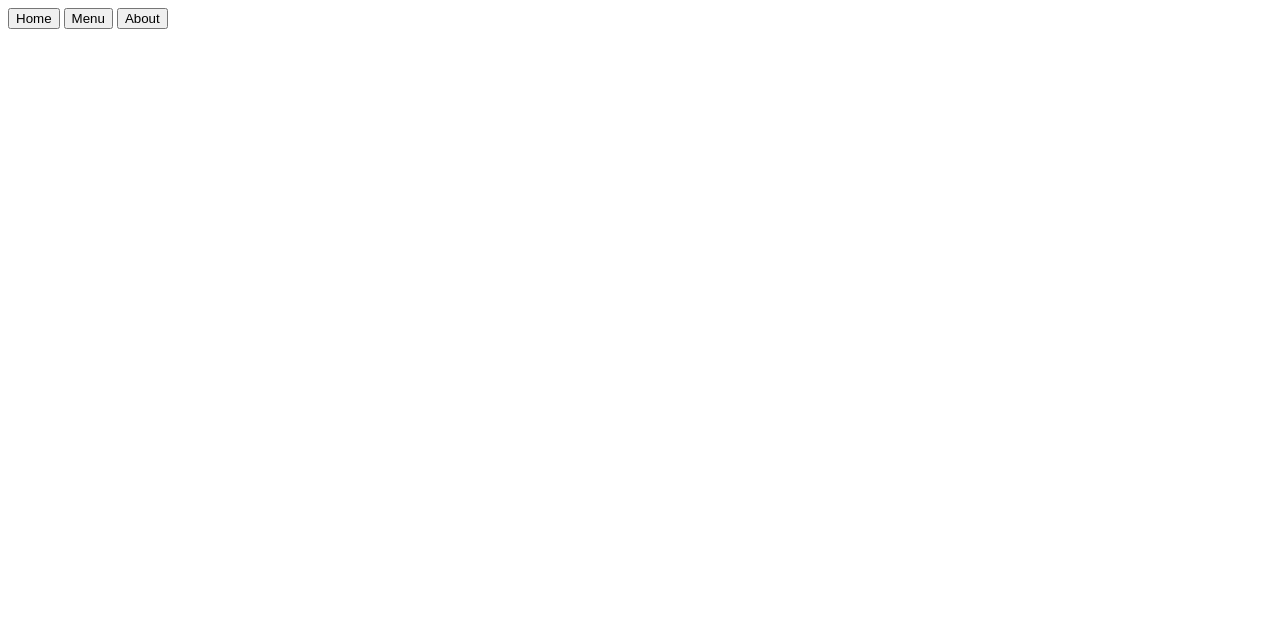
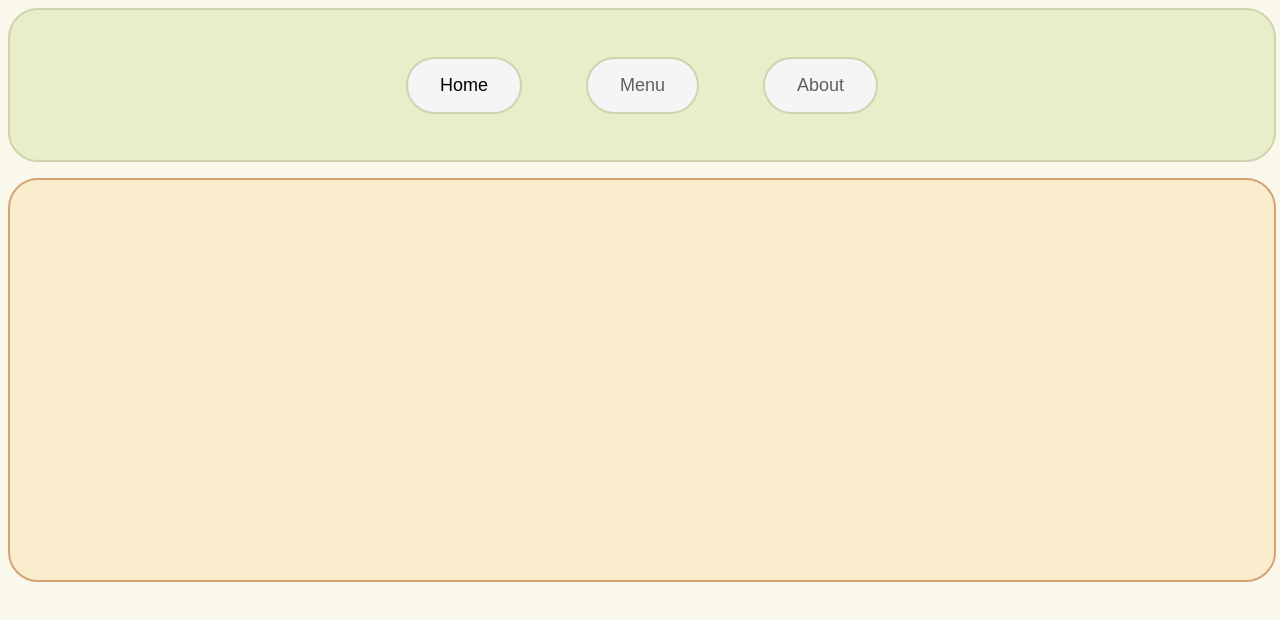
Before and after one commit to AltheaVestrit/restaurant-page, a website built with webpack: page src/template.html in a window 1280 px wide. Built offline with nearby package versions, Linux system fonts and the light colour scheme.

Commit message:
start home page layout in html

```diff
--- a/package.json
+++ b/package.json
@@ -10,8 +10,9 @@
   "license": "ISC",
   "description": "",
   "devDependencies": {
-
+    "css-loader": "^7.1.2",
     "html-webpack-plugin": "^5.6.3",
+    "style-loader": "^4.0.0",
     "webpack": "^5.100.2",
     "webpack-cli": "^6.0.1",
     "webpack-dev-server": "^5.2.2"
--- a/src/index.js
+++ b/src/index.js
@@ -1,6 +1,5 @@
 /*
 import _ from 'lodash';
-import './styles.css';
 import Icon from './icon.png';
 import Data from './data.xml';
 import Notes from './data.csv';
@@ -9,4 +8,6 @@ import yaml from './data.yaml';
 import json from './data.json5';
 */
 
+import './styles.css';
+
 console.log('Test.. 1.. 2.. 3.. Test!');
--- /dev/null
+++ b/src/styles.css
@@ -0,0 +1,50 @@
+
+body {
+    background-color: #faf8eb;
+    padding: 0;
+    display: flex;
+    flex-direction: column;
+    gap: 16px;
+}
+
+header {
+    background-color: #e9edc9;
+    height: 150px;
+    width: 100%;
+    display: flex;
+    justify-content: center;
+    border-radius: 30px;
+    border: 2px solid #ccd5ae;
+}
+
+nav {
+    display: flex;
+    justify-content: center;
+    align-items: center;
+    gap: 64px;
+}
+
+button {
+    background-color: whitesmoke;
+    padding: 16px 32px;
+    border-radius: 30px;
+    border: 2px solid #ccd5ae;
+    font-size: large;
+    color: rgb(95, 95, 95);
+}
+
+button:hover {
+    cursor: pointer;
+}
+
+button#home {
+    color: black;
+}
+
+div#content {
+    width: 100%;
+    height: 400px;
+    background-color: #faedcd;
+    border: 2px solid #D4A373;
+    border-radius: 30px;
+}
--- a/src/template.html
+++ b/src/template.html
@@ -8,9 +8,9 @@
 <body>
     <header>
         <nav>
-            <button>Home</button>
-            <button>Menu</button>
-            <button>About</button>
+            <button id="home">Home</button>
+            <button id="menu">Menu</button>
+            <button id="about">About</button>
         </nav>
     </header>
     <div id="content"></div>
```
Also changed, not shown: repo-setup-info.md (+1 -0 lines), webpack.config.js (+4 -3 lines), 1 other file.
